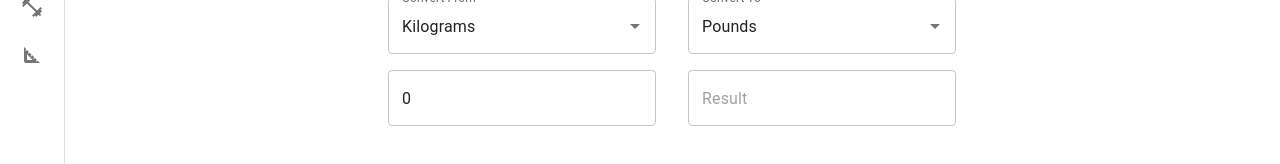
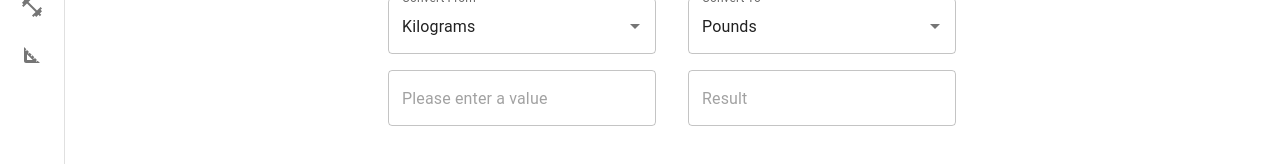
Before and after one commit to MatthewNobes/conversion-app, a React (Create React App) app: page /Mass in a window 1280 px wide. Shown: the part 138-302 px from the top of the page. Built offline with nearby package versions, Linux system fonts and the light colour scheme.

Commit message:
#9 Setting no default value to convert

```diff
--- a/src/features/ConversionForm/ConversionForm.js
+++ b/src/features/ConversionForm/ConversionForm.js
@@ -17,7 +17,7 @@ const Form = (props) => {
   const convertFrom = props.defaultStartUnit;
   const convertTo = props.defaultEndUnit;
 
-  const valueToConvert = 0;
+  const valueToConvert = NaN;
   const [result, appendResult] = useState();
 
   const formik = useFormik({
```
